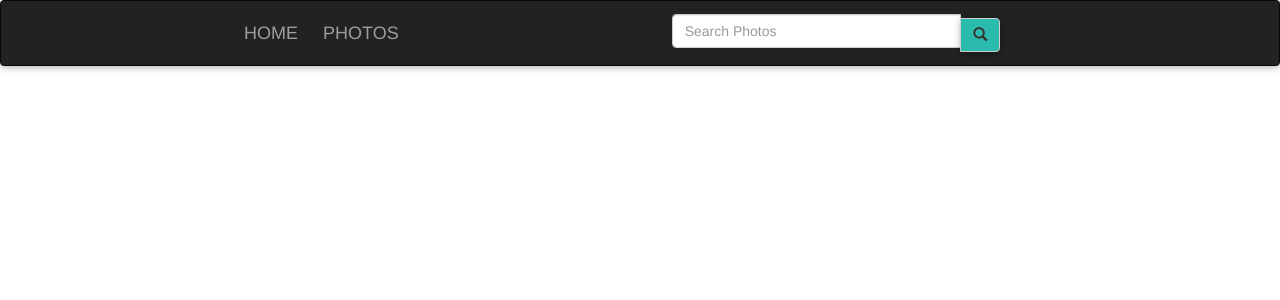
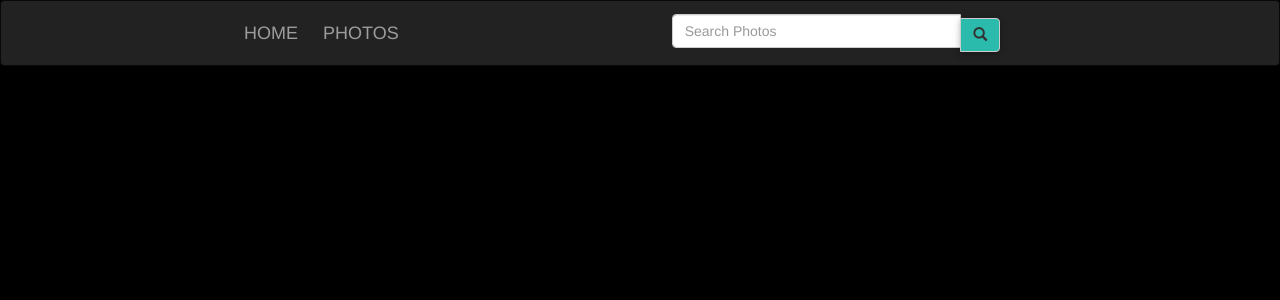
Before and after one commit to badruu/gallery, a Django app: page /main/ in a window 1280 px wide. Shown: the top 300 px of the page. Run offline with Django 3.2, Linux system fonts and the light colour scheme; data that the repository does not hold is empty; some libraries are stand-ins or nearby versions.

Commit message:
change bg color for photos page

```diff
--- a/photos/static/css/base.css
+++ b/photos/static/css/base.css
@@ -1,7 +1,7 @@
 body
 {
-    background-color: #fff;
-    color: #000;
+    background-color: #000;
+    color: #fff;
 }
 .figure
 {
```
